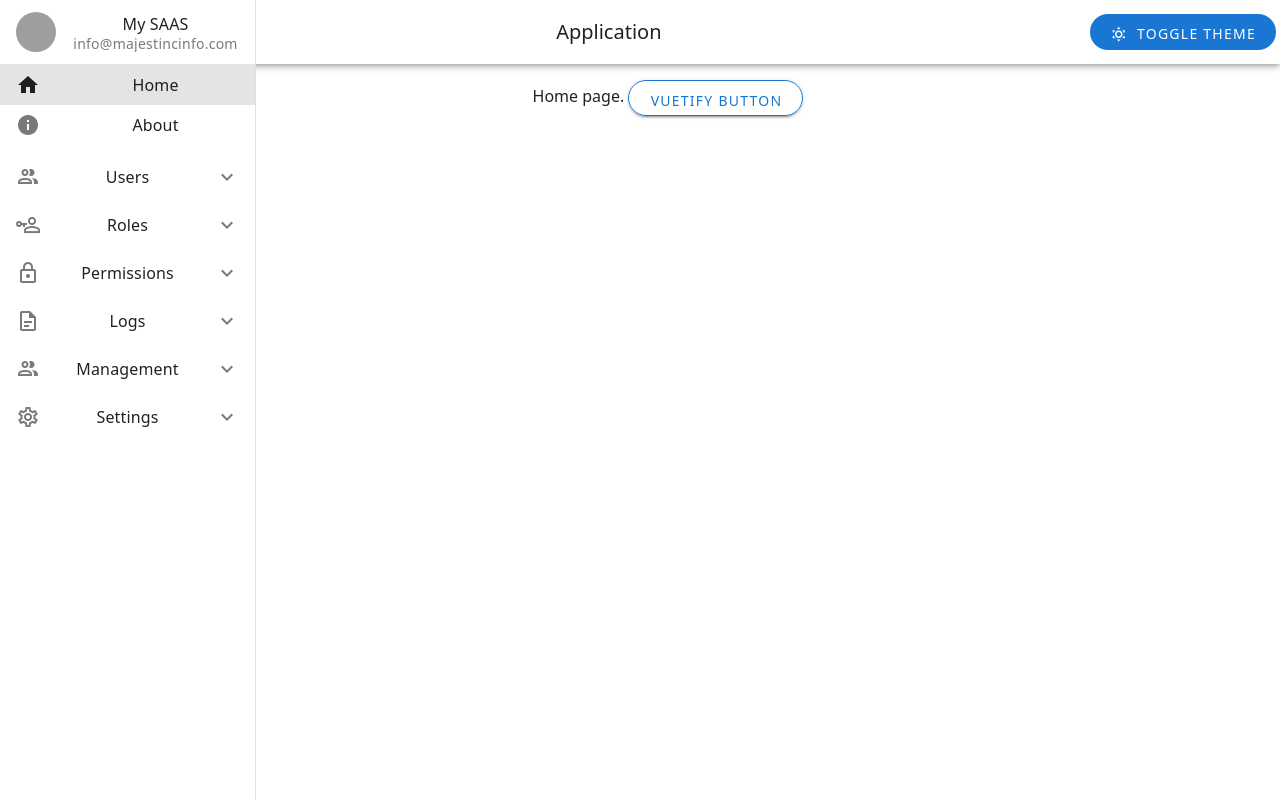
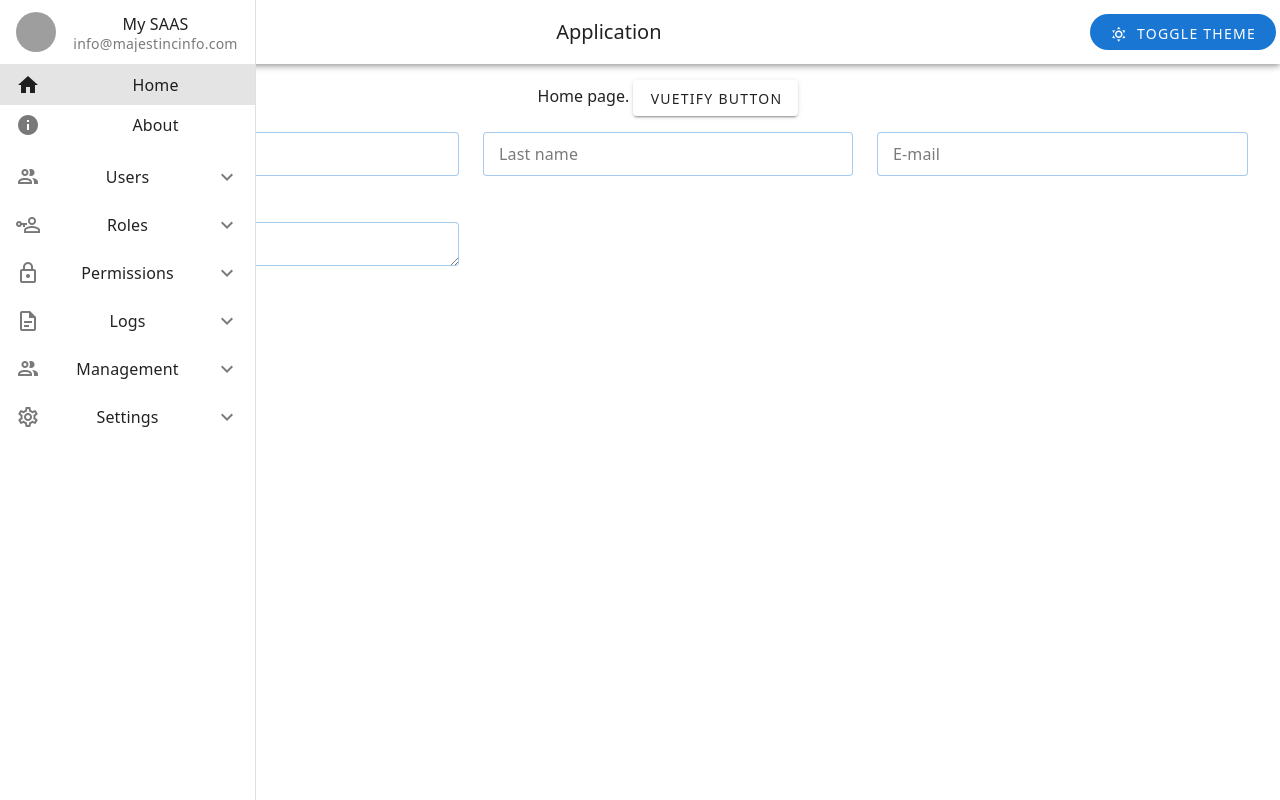
Before and after one commit to kjrajvir/vite-saas, a Vue app: page / in a window 1280 px wide. Built offline with nearby package versions, Linux system fonts and the light colour scheme; grey boxes are pictures that could not be loaded.

Commit message:
remove unused variables and mixins, add new base styles, and update form component structure.

```diff
--- a/src/assets/styles/_variables.scss
+++ /dev/null
@@ -1,4 +0,0 @@
-// src/assets/styles/_variables.scss
-$primary-color: #1976d2;
-$secondary-color: #424242;
-$font-stack: 'Roboto', sans-serif;
--- a/src/assets/styles/home.scss
+++ b/src/assets/styles/home.scss
@@ -1,9 +1,6 @@
 @use './variables.scss' as *;
+@use './mixins.scss' as *;
 
-.v-btn{
-    background: transparent;
-    border: 1px solid $primary-color;
-    color: $primary-color;
-    border-radius: 500px;
-    padding: 10px 20px;
+.form-group {
+  @include v-outlined-style-main();
 }
--- /dev/null
+++ b/src/assets/styles/mixins.scss
@@ -0,0 +1,84 @@
+@use './variables.scss' as *;
+
+// outlining style
+@mixin v-outlined-style($outline-color, $text-color: null, ) {
+
+    .v-field__outline__notch::after,
+    .v-field__outline__notch::before,
+    .v-field__outline__end,
+    .v-field__outline__start {
+        border-color: $outline-color;
+    }
+
+    // Normal Input
+    textarea,
+    input {
+        padding: 10px 8px;
+        min-height: auto;
+    }
+
+    // Normal Label
+    label {
+        font-weight: $font-500;
+        font-size: $font-16;
+    }
+
+    // Up Label
+    .v-field__outline__notch {
+        label {
+            font-weight: $font-500;
+            font-size: $font-12;
+        }
+    }
+
+    // label and messages
+    @if $text-color {
+        .v-field__label {
+            color: $text-color;
+        }
+
+        .v-messages__message {
+            color: $text-color;
+            font-weight: $font-400;
+        }
+    }
+}
+
+@mixin v-input-details-alignment() {
+    .v-input__details {
+        text-align: start;
+    }
+}
+
+// .custom-input
+@mixin v-outlined-style-main() {
+    .custom-input {
+
+        // Default state (unfocused, no error)
+        :deep(*) {
+            @include v-outlined-style($primary-color);
+            @include v-input-details-alignment();
+        }
+
+        // Focused state (no error)
+        &.v-input--focused {
+            :deep(*) {
+                @include v-outlined-style($secondary-color);
+            }
+        }
+
+        // Error state (unfocused)
+        &.v-input--error {
+            :deep(*) {
+                @include v-outlined-style($error-color, $error-color);
+            }
+        }
+
+        // Error state when focused
+        &.v-input--error.v-input--is-focused {
+            :deep(*) {
+                @include v-outlined-style($error-color, $error-color);
+            }
+        }
+    }
+}
--- a/src/assets/styles/nav.scss
+++ b/src/assets/styles/nav.scss
@@ -2,7 +2,7 @@
 
 .v-btn{
     background: $primary-color;
-    color: white;
+    color: $white-color;
     border-radius: 500px;
     padding: 10px 20px;
 }
--- /dev/null
+++ b/src/assets/styles/variables.scss
@@ -0,0 +1,18 @@
+// src/assets/styles/_variables.scss
+$primary-color: #1976d2;
+$white-color: #ffffff;
+$secondary-color: #008000;
+$error-color: #9f0404;
+
+$font-16: 16px;
+$font-14: 14px;
+$font-12: 12px;
+$font-10: 10px;
+
+$font-bold: 700;
+$font-500: 500;
+$font-400: 400;
+$font-300: 300;
+
+
+$font-stack: 'Roboto', sans-serif;
--- a/src/components/HelloWorld.vue
+++ b/src/components/HelloWorld.vue
@@ -1,13 +1,102 @@
 <template>
-    Home page.
-    <VBtn>Vuetify Button</VBtn>
+  Home page.
+  <VBtn>Vuetify Button</VBtn>
+  <v-form v-model="valid">
+    <v-container>
+      <v-row class="form-group">
+        <v-col cols="12" md="4">
+          <v-text-field
+            variant="outlined"
+            v-model="firstname"
+            :counter="10"
+            :rules="nameRules"
+            label="First name"
+            required
+            class="custom-input"
+          ></v-text-field>
+        </v-col>
+
+        <v-col cols="12" md="4">
+          <v-text-field
+            variant="outlined"
+            v-model="lastname"
+            :counter="10"
+            :rules="nameRules"
+            label="Last name"
+            required
+            class="custom-input"
+          ></v-text-field>
+        </v-col>
+
+        <v-col cols="12" md="4">
+          <v-text-field
+            variant="outlined"
+            v-model="email"
+            :rules="emailRules"
+            label="E-mail"
+            required
+            class="custom-input"
+          ></v-text-field>
+        </v-col>
+        <v-col cols="12" md="4">
+          <v-textarea
+            label="Textarea"
+            variant="outlined"
+            v-model="textarea"
+            :rules="textareaError"
+            placeholder="Enter your message"
+            class="custom-input"
+            rows="1"
+            required
+          ></v-textarea>
+        </v-col>
+      </v-row>
+    </v-container>
+  </v-form>
 </template>
 
-<script setup lang="ts">
-// No script required for this simple use
+<script>
+export default {
+  data: () => ({
+    valid: false,
+    firstname: "",
+    lastname: "",
+    textarea: "",
+    nameRules: [
+      (value) => {
+        if (value) return true;
+
+        return "Name is required.";
+      },
+      (value) => {
+        if (value?.length <= 10) return true;
+
+        return "Name must be less than 10 characters.";
+      },
+    ],
+    textareaError: [
+      (value) => {
+        if (value) return true;
+
+        return "Meassge is required.";
+      },
+    ],
+    email: "",
+    emailRules: [
+      (value) => {
+        if (value) return true;
+
+        return "E-mail is required.";
+      },
+      (value) => {
+        if (/.+@.+\..+/.test(value)) return true;
+
+        return "E-mail must be valid.";
+      },
+    ],
+  }),
+};
 </script>
 <style lang="scss" scoped>
-// Import the partial file
-@use "@/assets/styles/home";
-
+@use "../assets/styles/home";
 </style>
--- a/src/style.css
+++ b/src/style.css
@@ -59,7 +59,7 @@ button:focus-visible {
 }
 
 #app {
-  max-width: 1280px;
+  max-width: 100%;
   margin: 0 auto;
   padding: 2rem;
   text-align: center;
```
Also changed, not shown: src/assets/styles/_base.scss (deleted), src/assets/styles/_mixins.scss (deleted), src/assets/styles/base.scss (added).
